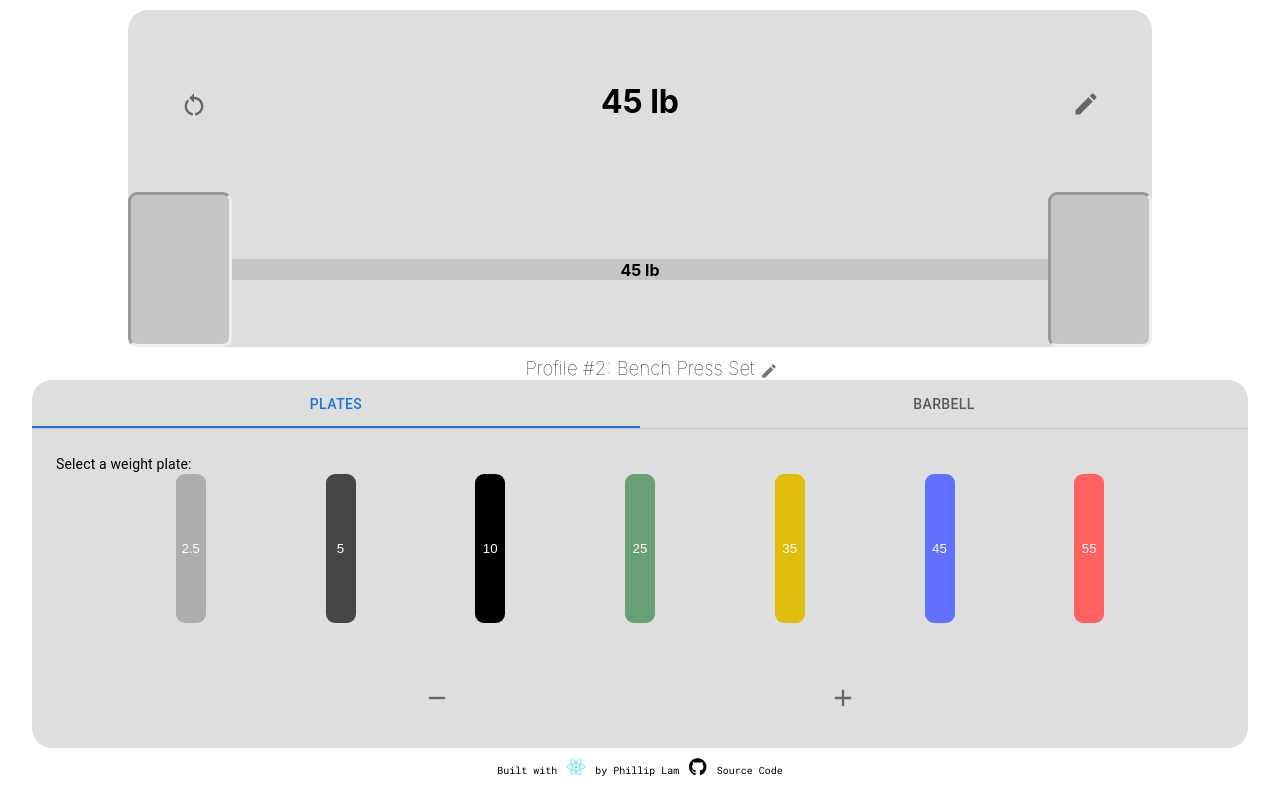
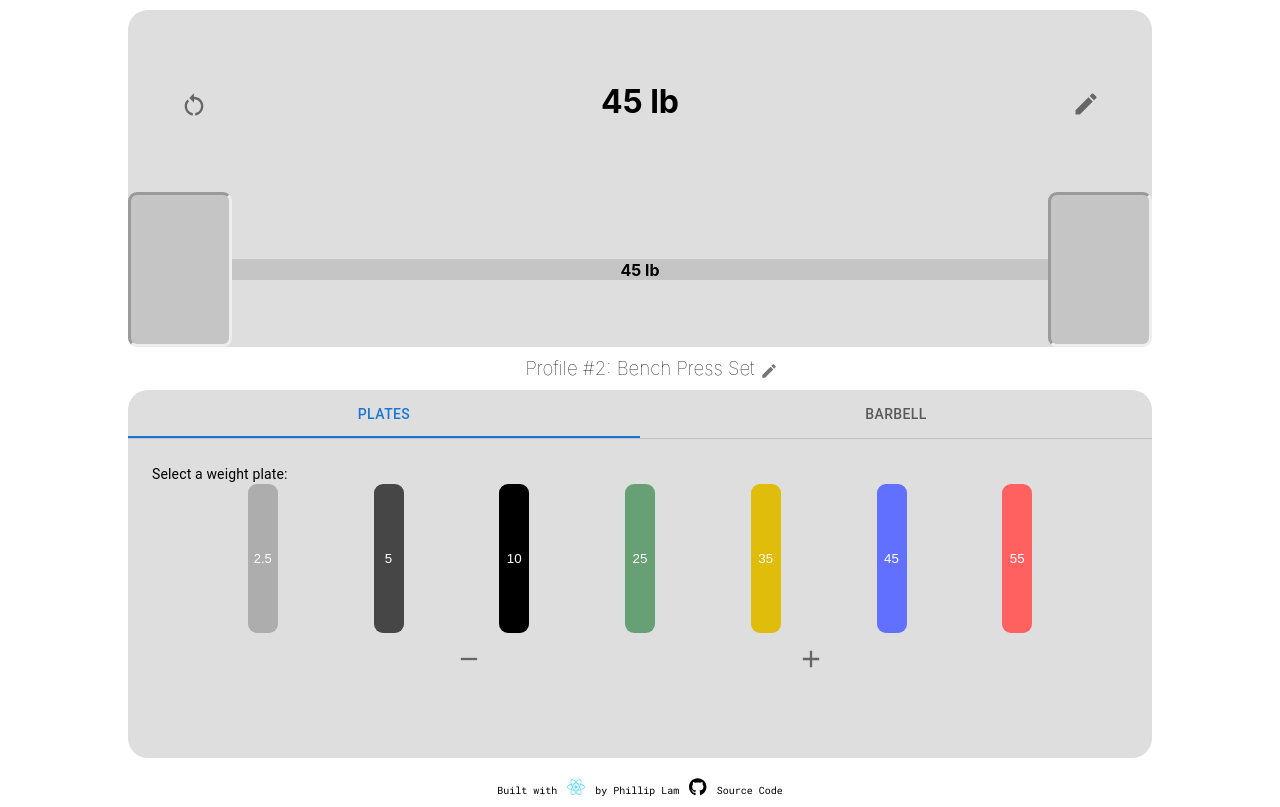
Before and after one commit to philliplam8/barbell-calculator, a React (Create React App) app: page / in a window 1280 px wide. Built offline with nearby package versions, Linux system fonts and the light colour scheme.

Commit message:
style: general style changes/cleanup

```diff
--- a/src/components/WeightControls/AddPlate.css
+++ b/src/components/WeightControls/AddPlate.css
@@ -3,15 +3,12 @@
     height: auto;
     display: flex;
     flex-direction: column;
-    justify-content: space-between;
+    /* justify-content: space-evenly; */
+    /* position: relative; */
 
 }
 
-.change-button {
-    display: flex;
-    flex-direction: column;
-    justify-content: center;
-}
+/* Plate Buttons */
 
 .plate-selection--choices {
     width: 100%;
@@ -19,8 +16,18 @@
     justify-content: space-evenly;
 }
 
+/* Increment/Decrement Buttons */
+
 .plate-selection--change {
+    /* position: absolute; */
+    /* bottom: 0%; */
     display: flex;
     flex-direction: row;
     justify-content: space-evenly;
 }
+
+.change-button {
+    /* display: flex; */
+    /* flex-direction: column; */
+    /* justify-content: center; */
+}
--- a/src/components/WeightControls/WeightControls.css
+++ b/src/components/WeightControls/WeightControls.css
@@ -7,6 +7,8 @@
     min-height: 350px;
     height: auto;
     width: 95%;
+    max-width: 1024px;
     border-radius: 20px;
+    margin: 10px 0;
     background-color: #dedede;
 }
```
